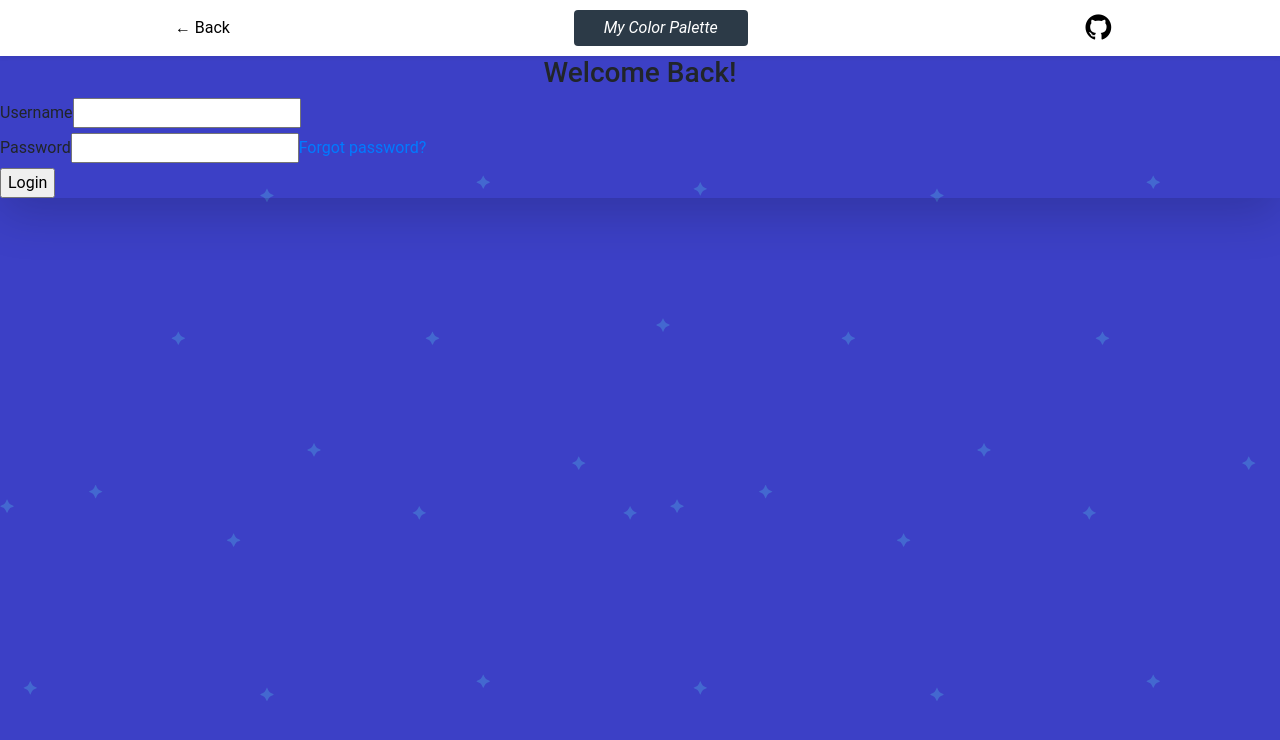
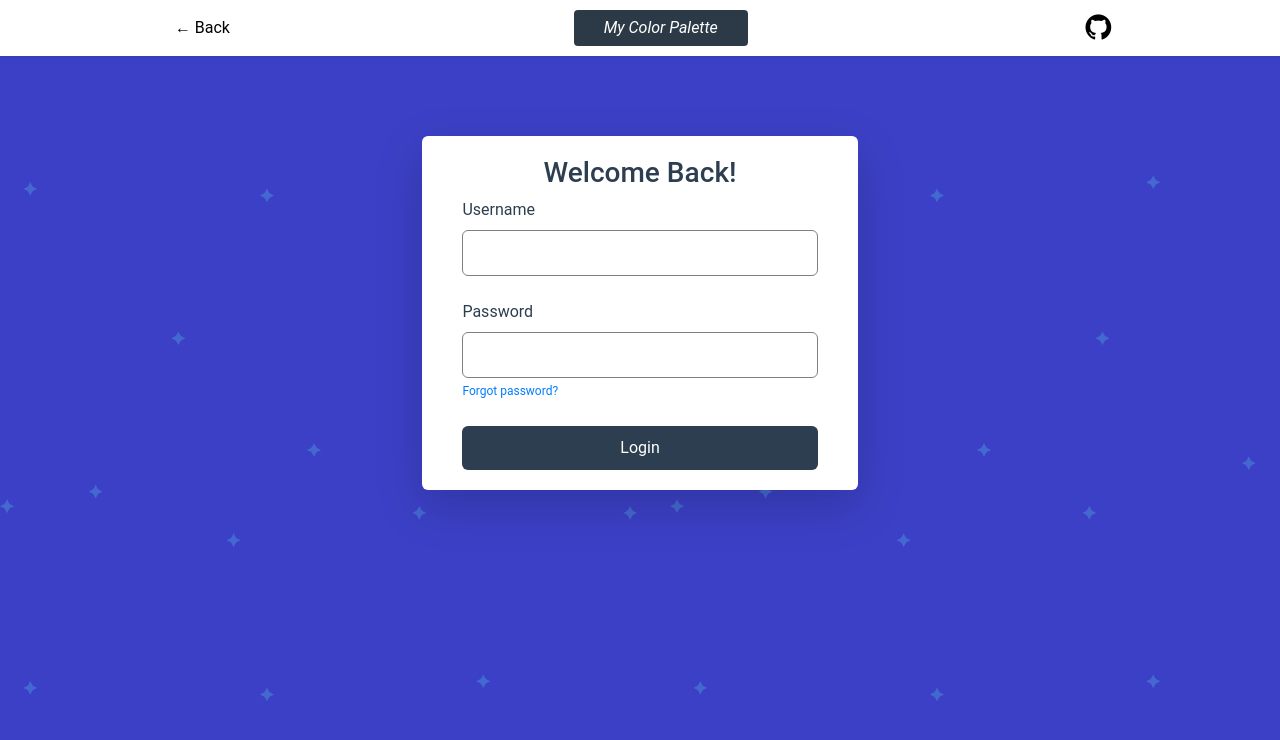
Before and after one commit to nvkex/my-color-palette, a React (Create React App) app: page /login in a window 1280 px wide. Shown: the top 740 px of the page. Built offline with nearby package versions, Linux system fonts and the light colour scheme.

Commit message:
Login Signup page styles

```diff
--- a/src/index.css
+++ b/src/index.css
@@ -153,3 +153,54 @@ body {
 }
 
 /* Single Pallete View end */
+
+/* LOGIN PAGE */
+
+.login, .signup{
+  margin-top:10vh;
+  width: 100%;
+  height: 100%;
+}
+
+.login form, .signup form{
+  border-radius: 6px;
+  background-color: white;
+  color: #2c3e50;
+  padding: 20px 40px;
+  width: 34%;
+  height: 50%;
+  min-width: 300px;
+  margin: auto;
+  display: flex;
+  flex-direction: column;
+  justify-content: space-around;
+}
+
+.login form a{
+  font-size: 12px;
+
+}
+
+.login form label, .signup form label{
+  font-size: 16px;
+}
+
+.login form input, .signup form input{
+  border-radius: 6px;
+  border: 1px solid grey;
+  padding: 10px 10px;
+}
+
+.login form input[type="submit"], .signup form input[type="submit"]{
+  border: 0;
+  background-color:#2c3e50;
+  color: white;
+}
+
+/* LOGIN end */
+
+/* SIGNUP PAGE */
+
+
+
+/* SIGNUP end */
```
